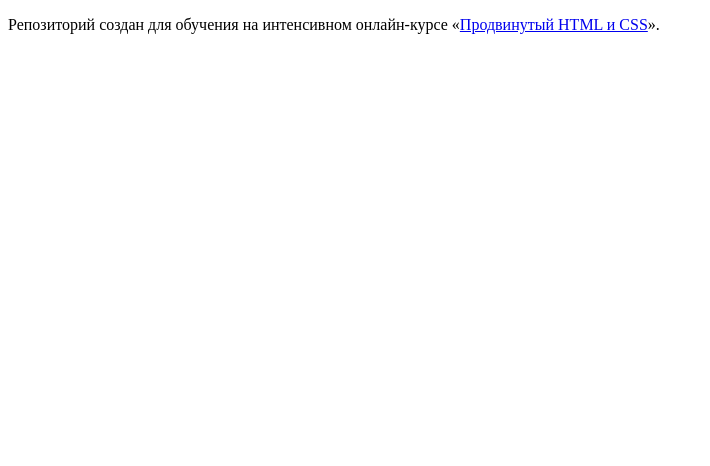
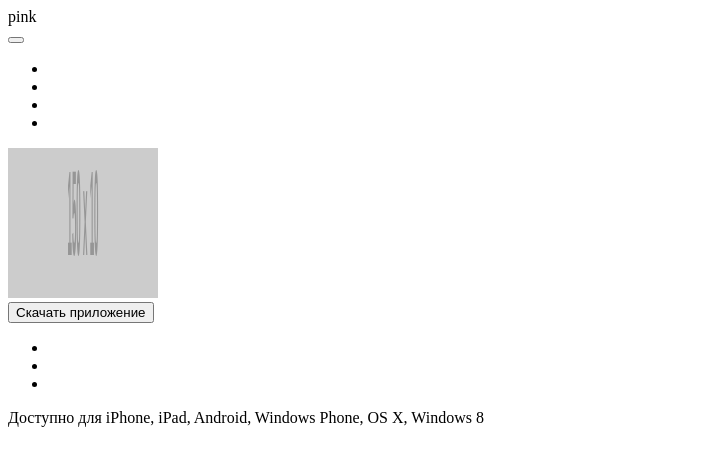
Before and after one commit to nikolaykrylov/personal_pink, a website: page index.html in a window 1280 px wide. Shown: the whole page, without its empty margins (0-710 px from the left). Drawn offline with Linux system fonts and the light colour scheme; placeholder pictures from the web are drawn by us.

Commit message:
made download section in index.html, created form.html and photo html

```diff
--- a/index.html
+++ b/index.html
@@ -6,7 +6,33 @@
   </head>
   <body>
 
-    <p>Репозиторий создан для обучения на интенсивном онлайн‑курсе «<a href="https://htmlacademy.ru/intensive/adaptive">Продвинутый HTML и CSS</a>».</p>
+    <header class="page-header">
+      <a class="page-header__logo">pink</a>
+      <nav class="main-nav">
+        <button class="main-nav__toggle"></button>
+        <ul class="main-nav__list">
+          <li class="main-nav__item"></li>
+          <li class="main-nav__item"></li>
+          <li class="main-nav__item"></li>
+          <li class="main-nav__item"></li>
+        </ul>
+      </nav>
+      <img class="page-header__image" src="http://placehold.it/150x10" width="150" height="150">
+    </header>
+
+    <main>
+
+      <section class="download">
+        <button class="download-button site-button">Скачать приложение</button>
+        <ul class="download__platforms-list">
+          <li class="download__platforms-item--apple"></li>
+          <li class="download__platforms-item--android"></li>
+          <li class="download__platforms-item--windows"></li>
+        </ul>
+        <p class="download-description">Доступно для iPhone, iPad, Android, Windows Phone, OS X, Windows 8</p>
+      </section>
+
+    </main>
 
   </body>
 </html>
```
Also changed, not shown: form.html (added, +12 -0 lines), photo.html (added, +12 -0 lines).
